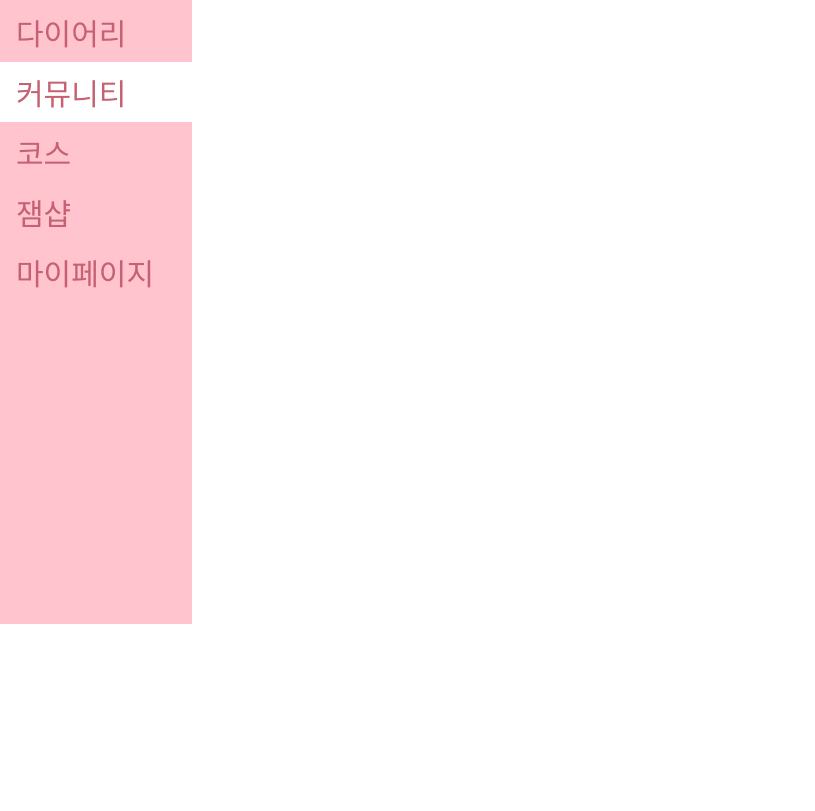
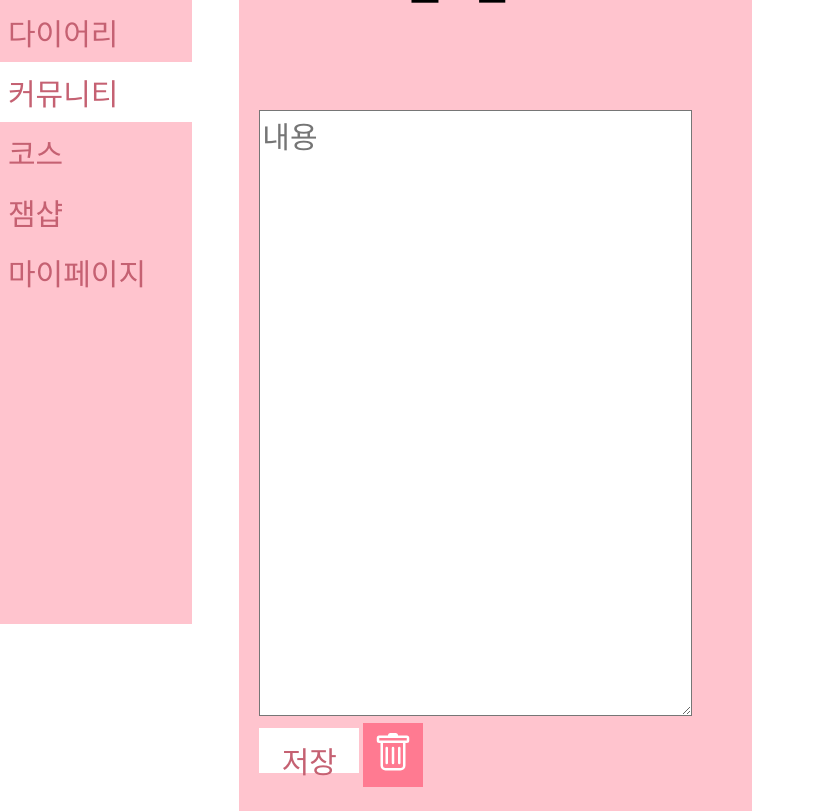
Before and after one commit to SKHU-Likelion-9th/JamJam-frontend, a Django app: template jamjamapp/templates/diary.html in a window 1280 px wide. Shown: the part 176-987 px from the top of the page, without its empty margins (0-815 px from the left). Before the commit the page ends 800 px from the top, so only its background shows below. Run offline with Django 3.2, Linux system fonts and the light colour scheme; the template is opened without the code that fills it, so the values that code supplies are empty; some web fonts are replaced.

Commit message:
edit layout2 and diary

```diff
--- a/jamjamapp/static/jamjamapp/css/diary.css
+++ b/jamjamapp/static/jamjamapp/css/diary.css
@@ -58,3 +58,53 @@ side navbar로 인해 margin-left 전체 먹여놓음 */
     margin-left: 15%;
     display: inline-block;
 }
+
+.diary-container {
+    margin-left: 10%;
+    margin-top: 10%;
+    width: 100%;
+    padding: 20px;
+    height: 900px;
+    background-color: #FFC4CE;
+}
+
+.diary-date {
+    font-size: 40px;
+    padding: 30px;
+    margin-left: 20%;
+}
+
+.diary-input {
+    border-radius: 0;
+    outline: 0;
+    outline-style: none;
+    color: #c56172;
+    font-size: 30px;
+    font-family: 'IM_Hyemin-Bold';
+    white-space: pre-line;
+}
+
+.save-btn {
+    height: 45px;
+    padding: 10px 10px;
+    font-size: 30px;
+    font-family: 'IM_Hyemin-Bold';
+    background-color: #fff;
+    border: #fff;
+}
+
+.diary-save {
+    text-decoration: none;
+    color: #c56172;
+}
+
+.diary-delete-button {
+    background-color: #ff7a91;
+    color: white;
+    font-family : 'IM_Hyemin-Bold';
+    padding-top: 10px;
+    padding-bottom: 10px;
+    padding-left: 10px;
+    padding-right: 10px;
+    border: none;
+}
--- a/jamjamapp/static/jamjamapp/css/layout2.css
+++ b/jamjamapp/static/jamjamapp/css/layout2.css
@@ -8,6 +8,20 @@
 body {
     font-family: 'IM_Hyemin-Bold';
     margin: 0;
+}
+
+.wrapper {
+
+    -ms-overflow-style: none; /* IE and Edge */
+
+    scrollbar-width: none; /* Firefox */
+
+}
+
+.wrapper ::-webkit-scrollbar {
+
+    display: none; /* Chrome, Safari, Opera*/
+
 }
 
 ul {
@@ -24,7 +38,7 @@ ul {
 li a {
     display: block;
     color: #c56172;
-    padding: 8px 0 8px 16px;
+    padding: 8px 8px 8px 8px;
     text-decoration: none;
     font-size: 30px;
 }
@@ -43,24 +57,3 @@ li a:hover:not(.active) {
     width: 80%;
     padding: 20px;
 }
-
-/*scrollbar css*/
-
-/* width */
-::-webkit-scrollbar {
-    width: 20px;
-}
-  /* Track */
-::-webkit-scrollbar-track {
-    background: #f1f1f1;
-}
-
-  /* Handle */
-::-webkit-scrollbar-thumb {
-    background: #ff99aa;
-}
-
-  /* Handle on hover */
-::-webkit-scrollbar-thumb:hover {
-    background: #FFC4CE;
-}
--- a/jamjamapp/templates/diary.html
+++ b/jamjamapp/templates/diary.html
@@ -8,8 +8,25 @@
 {% block contents %}
     <link href="{% static 'jamjamapp/css/diary.css' %}" rel="stylesheet" />
 
+
     <div class="diary-body">
-        <h2>alkdfadfadf</h2>
+
+        <div class="diary-container">
+           <h2 class="diary-date">8월 1일</h2>
+           <div class="diary-input">
+                <textarea name="content" class="diary-input" cols="25" rows="10" placeholder="내용" style="height: 600px;"></textarea>
+            </div>
+            <button class="save-btn" type="submit"
+            style="width: 100px; justify-content: center; align-items: center;">
+            <a class="diary-save" href="#">저장</a></button>
+            <button class="diary-delete-button">
+                <svg xmlns="http://www.w3.org/2000/svg" width="40" height="40" fill="currentColor" class="bi bi-trash" viewBox="0 0 16 16">
+                    <path d="M5.5 5.5A.5.5 0 0 1 6 6v6a.5.5 0 0 1-1 0V6a.5.5 0 0 1 .5-.5zm2.5 0a.5.5 0 0 1 .5.5v6a.5.5 0 0 1-1 0V6a.5.5 0 0 1 .5-.5zm3 .5a.5.5 0 0 0-1 0v6a.5.5 0 0 0 1 0V6z"/>
+                    <path fill-rule="evenodd" d="M14.5 3a1 1 0 0 1-1 1H13v9a2 2 0 0 1-2 2H5a2 2 0 0 1-2-2V4h-.5a1 1 0 0 1-1-1V2a1 1 0 0 1 1-1H6a1 1 0 0 1 1-1h2a1 1 0 0 1 1 1h3.5a1 1 0 0 1 1 1v1zM4.118 4 4 4.059V13a1 1 0 0 0 1 1h6a1 1 0 0 0 1-1V4.059L11.882 4H4.118zM2.5 3V2h11v1h-11z"/>
+                </svg>
+            </button>
+        </div>
+
+
     </div>
-
 {% endblock %}
--- a/jamjamapp/templates/layout2.html
+++ b/jamjamapp/templates/layout2.html
@@ -17,6 +17,7 @@
 
 <body>
     <!-- layout2 아예 싹 다 고침 -->
+    <div class="wrapper">
         <ul>
             <a href="#"><img class="navbar-brand" src="{% static 'jamjamapp/img/logo.png' %}"></a>
             <li style="margin-top: 10%;"><a href="#">다이어리</a></li>
@@ -25,7 +26,7 @@
              <li><a href="#">잼샵</a></li>
             <li><a href="#t">마이페이지</a></li>
         </ul>
-
+    </div>
     </body>
     {% block contents %}
     {% endblock %}
```
Also changed, not shown: jamjamapp/static/jamjamapp/js/calender.js (deleted, +0 -7 lines), jamjamapp/static/jamjamapp/css/calender.css (deleted). Lines whose indentation alone changed are shown as unchanged.
